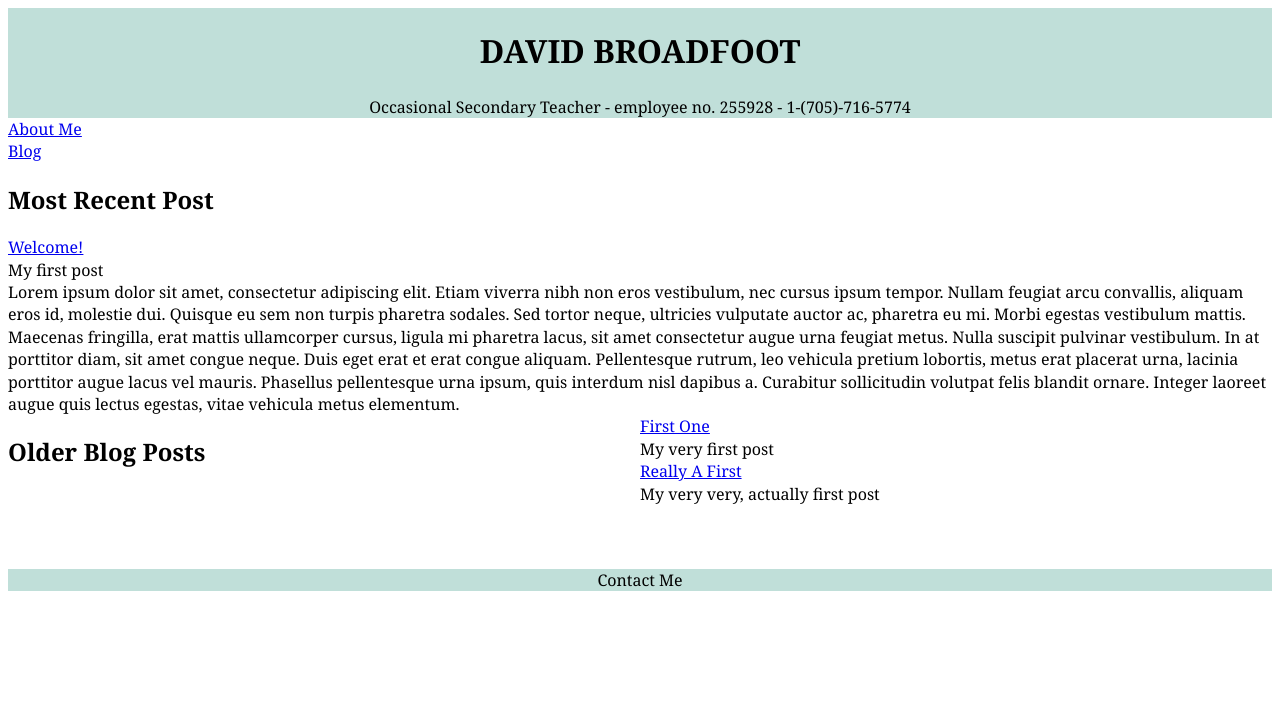
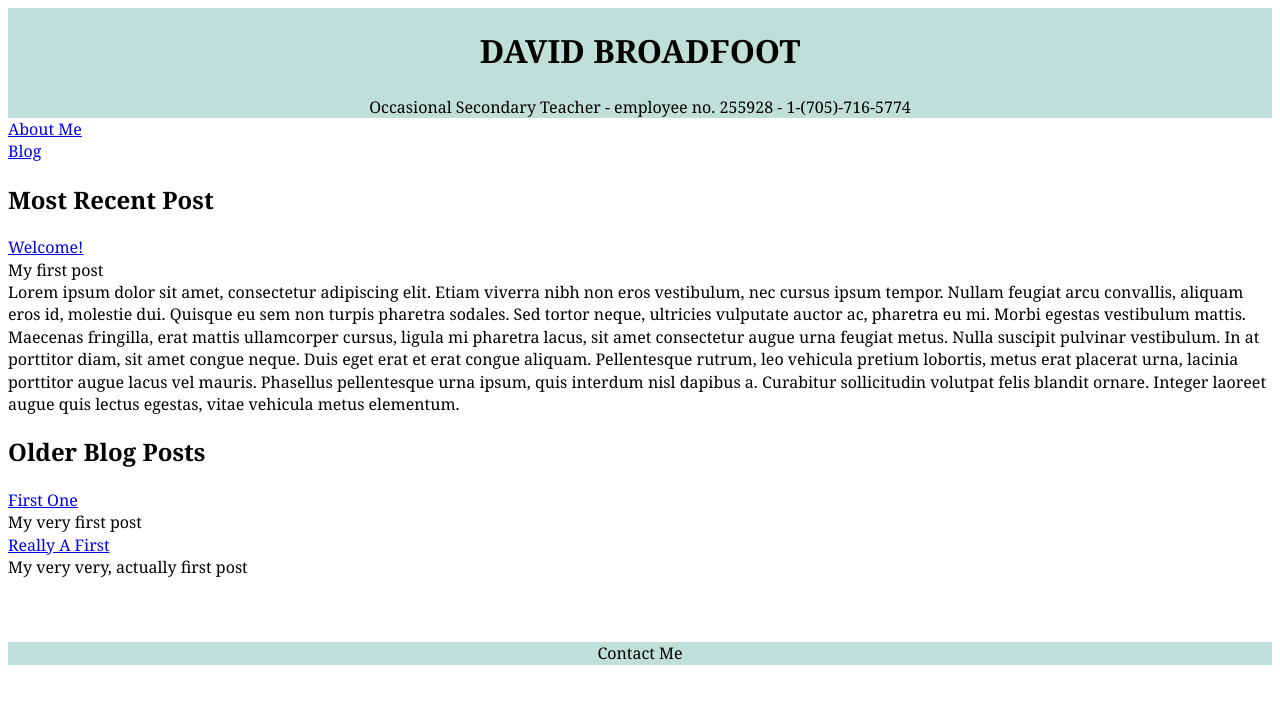
Before and after one commit to davidbroadfoot/site, a Jekyll site: the page built from index.html, in a window 1280 px wide. Shown: the top 704 px of the page. Built offline with Jekyll 4.4.1, drawn with Linux system fonts in a browser that asks for light colours.

Commit message:
exploring

```diff
--- a/index.html
+++ b/index.html
@@ -24,8 +24,9 @@ layout: default
     {% endfor %}
   </ul>
 </div>
-<div class="older-posts">
+
   <h2> Older Blog Posts </h2>
+  <div class="older-posts">
   <ul>
   {% for post in site.posts limit:3 offset:1 %}
     <li>
```
